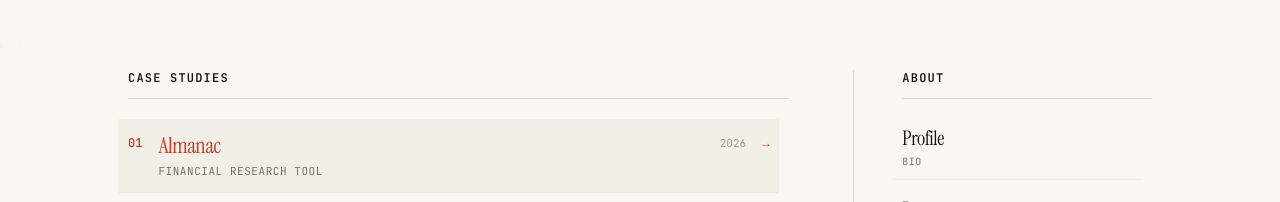
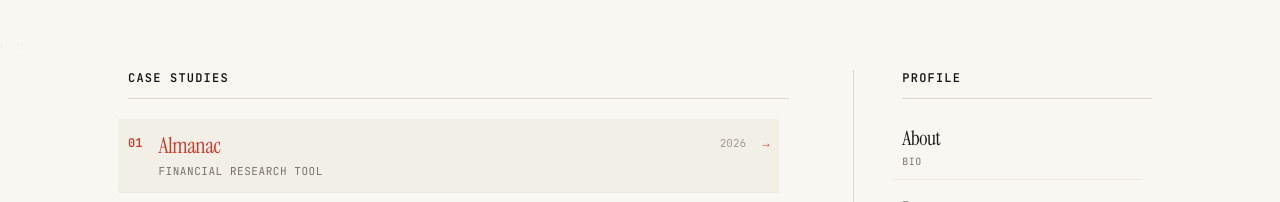
Before and after one commit to L-OR/Portfolio, a React (Vite) app: page / in a window 1280 px wide. Both pictures are taken after a click on the button "Open Menu". Shown: the part 128-330 px from the top of the page. Built offline with nearby package versions, Linux system fonts and the light colour scheme.

Commit message:
feat(ui): rename About section to Profile
Update terminology across the About page header and navigation menu to align with project nomenclature.

```diff
--- a/src/components/AboutView.tsx
+++ b/src/components/AboutView.tsx
@@ -80,13 +80,13 @@
               <div className="relative inline-block mb-10 select-none">
                 <h1 className="font-serif-display text-7xl sm:text-7xl md:text-8xl lg:text-[96px] xl:text-[104px] font-normal tracking-tight text-[#161513] dark:text-[#f4f1ea] leading-[0.98]">
                   <span className="inline-flex items-baseline">
-                    <span>Abou</span>
-                    {/* Anchor wrapper around the letter 't' in "About" */}
+                    <span>About me</span>
+                    {/* Anchor wrapper for overlapping pill badge */}
                     <span className="relative inline-block">
-                      <span>t</span>
                       {/* Overlapping Pill Badge with -10deg rotation angle */}
                       <span
-                        className="absolute top-[28px] sm:top-[27px] md:top-[29px] -left-[45px] sm:-left-[42px] md:-left-[45px] -translate-y-full z-10 origin-bottom-left transform -rotate-[10deg] hover:-rotate-[6deg] transition-transform duration-300 shadow-sm border border-[#d8d3c7] dark:border-[#38352f] bg-[#ede8df] dark:bg-[#24221e] rounded-full inline-flex items-center justify-center px-4.5 py-1.5 sm:px-5 sm:py-1 md:px-6 md:py-1.5 font-mono-tech text-[13.5px] sm:text-sm md:text-[14px] font-medium text-[#161513] dark:text-[#f4f1ea] tracking-wider whitespace-nowrap cursor-default pointer-events-auto"
+                        className="absolute top-[28px] sm:top-[27px] md:top-[29px] -left-[88px] -translate-y-full z-10 origin-top transform -rotate-[10deg] hover:-rotate-[6deg] transition-transform duration-300 shadow-sm border border-[#d8d3c7] dark:border-[#38352f] bg-[#ede8df] dark:bg-[#24221e] rounded-full inline-flex items-center justify-center px-4.5 py-1.5 sm:px-5 sm:py-1 md:px-6 md:py-1.5 font-mono-tech text-[13.5px] sm:text-sm md:text-[14px] font-medium text-[#161513] dark:text-[#f4f1ea] tracking-wider whitespace-nowrap cursor-default pointer-events-auto"
+                        style={{ transformOrigin: 'top center' }}
                       >
                         Hi, I'm Lyne!
                       </span>
--- a/src/components/MenuOverlay.tsx
+++ b/src/components/MenuOverlay.tsx
@@ -130,11 +130,11 @@
         {/* Right Column: About Section & Appearance Controls */}
         <div className="md:col-span-5 lg:col-span-4 flex flex-col justify-between border-t md:border-t-0 md:border-l border-[#ded9ce] dark:border-[#2a2824] pt-8 md:pt-0 md:pl-10 lg:pl-12">
           <div className="space-y-6 sm:space-y-8">
-            {/* Header for ABOUT Section */}
+            {/* Header for PROFILE Section */}
             <div>
               <div className="flex items-center justify-between border-b border-[#ded9ce] dark:border-[#2a2824] pb-3 mb-4">
                 <span className="font-mono-tech text-xs tracking-widest text-[#161513] dark:text-[#f4f1ea] font-semibold uppercase">
-                  ABOUT
+                  PROFILE
                 </span>
               </div>
 
@@ -154,7 +154,7 @@
                   <div className="flex items-start min-w-0 pr-3 flex-1">
                     <div className="flex flex-col min-w-0">
                       <span className="font-serif-display text-lg sm:text-xl tracking-tight text-[#161513] dark:text-[#f4f1ea] group-hover:text-[#c83b2b] dark:group-hover:text-[#ff5442] group-hover:translate-x-1 transition-all duration-200 leading-snug">
-                        Profile
+                        About
                       </span>
                       <span className="font-mono-tech text-[10px] text-[#78746c] dark:text-[#9e998e] uppercase tracking-wider pt-0.5">
                         Bio
```
